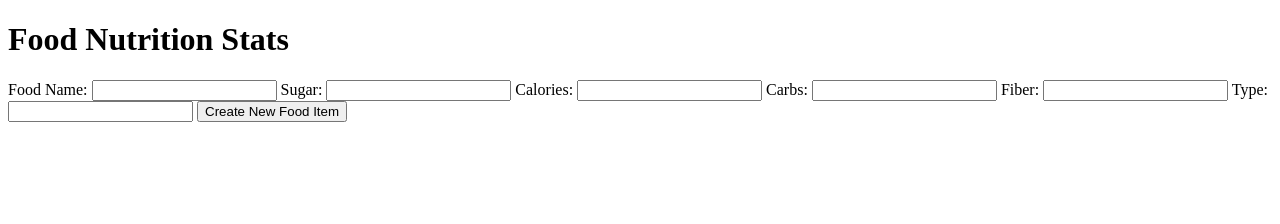
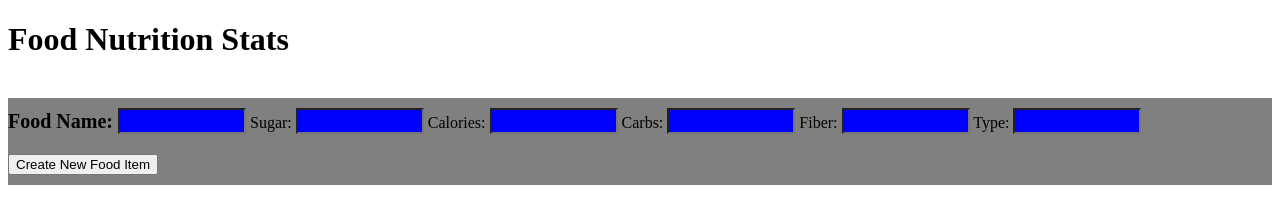
Before and after one commit to rachelchhay/food_library, a website: page public/index.html in a window 1280 px wide. Drawn offline with nearby package versions, Linux system fonts and the light colour scheme; no server answers.

Commit message:
Added some styling elements to form and attributes list

```diff
--- a/public/css/app.css
+++ b/public/css/app.css
@@ -0,0 +1,29 @@
+.foodStatsForm{
+  max width:1200px;
+  margin: 40px auto 0 auto;
+  padding: 10px 0;
+  background-color: grey;
+  flex-wrap: wrap;
+}
+.form-row {
+  width: 120px;
+  height: 20px;
+  background-color: blue;
+  color: #FFF;
+  line-height: 100px;
+  text-align: center;
+  font-weight: lighter;
+  font-size: 20px;
+  margin-bottom: 20px;
+  flex-basis: 10%;
+}
+@media (min-width 900px){
+  .foodStatsForm{
+    display: flex;
+    justify-content: space-between;
+  }
+}
+.formLabels {
+  font-weight: bold;
+  font-size: 20px;
+}
--- a/public/index.html
+++ b/public/index.html
@@ -13,7 +13,7 @@
     <h1>Food Nutrition Stats</h1>
 
     <ul>
-      <li ng-repeat="food in ctrl.foundFood">
+      <li class="foodStatsPrint" ng-repeat="food in ctrl.foundFood">
         Food Name: {{food.name}} <br>
         Sugar: {{food.sugar}} <br>
         Calories: {{food.calories}} <br>
@@ -23,13 +23,13 @@
       </li>
     </ul>
 
-    <form ng-submit="ctrl.createFood();">
-      Food Name: <input type="text" ng-model=ctrl.name>
-      Sugar: <input type="number" ng-model=ctrl.sugar>
-      Calories: <input type="number" ng-model=ctrl.calories>
-      Carbs: <input type="number" ng-model=ctrl.carbs>
-      Fiber: <input type="number" ng-model=ctrl.fiber>
-      Type: <input type="text" ng-model=ctrl.type>
+    <form ng-submit="ctrl.createFood();" class="foodStatsForm">
+      <span class ="formLabels">Food Name: </span><input class="form-row" type="text" ng-model=ctrl.name>
+      Sugar: <input class="form-row"type="number" ng-model=ctrl.sugar>
+      Calories: <input class="form-row"type="number" ng-model=ctrl.calories>
+      Carbs: <input class="form-row"type="number" ng-model=ctrl.carbs>
+      Fiber: <input class="form-row"type="number" ng-model=ctrl.fiber>
+      Type: <input class="form-row"type="text" ng-model=ctrl.type><br/>
       <input type="submit" value="Create New Food Item">
     </form>
 
```
